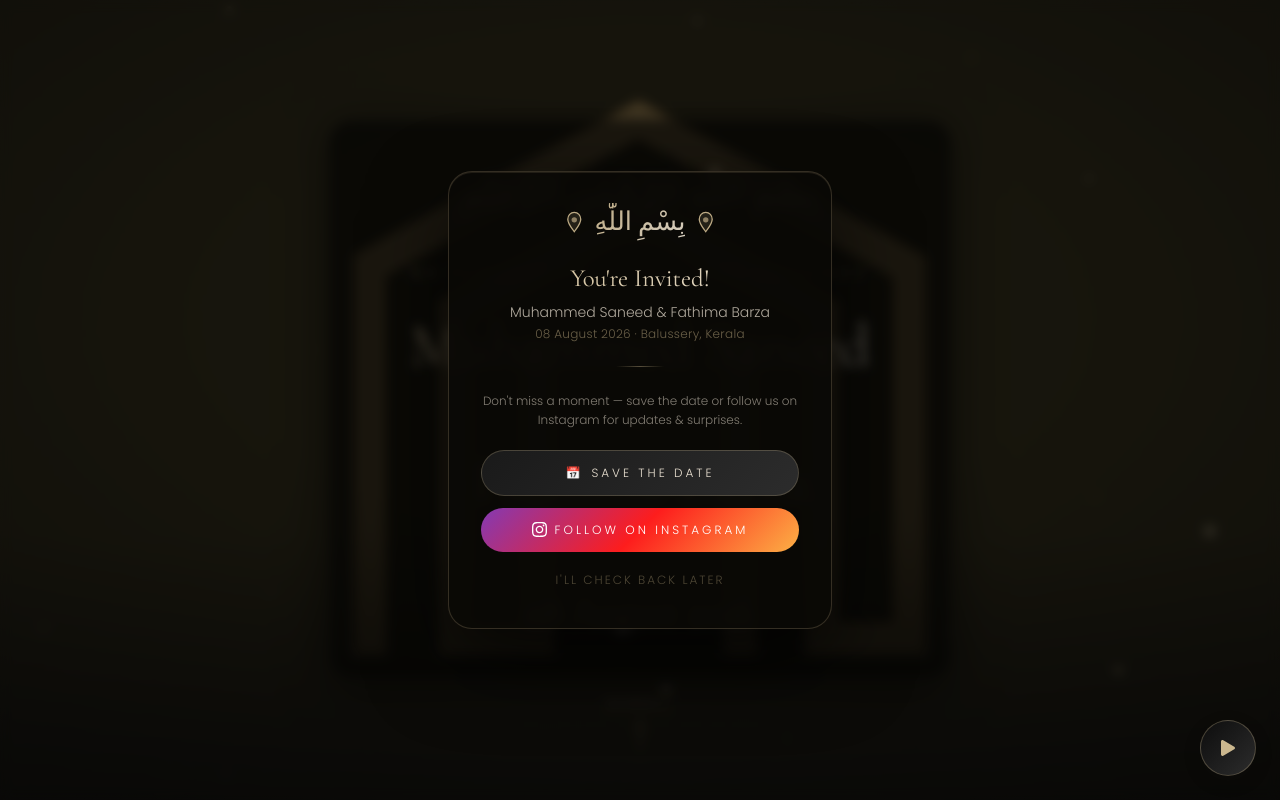
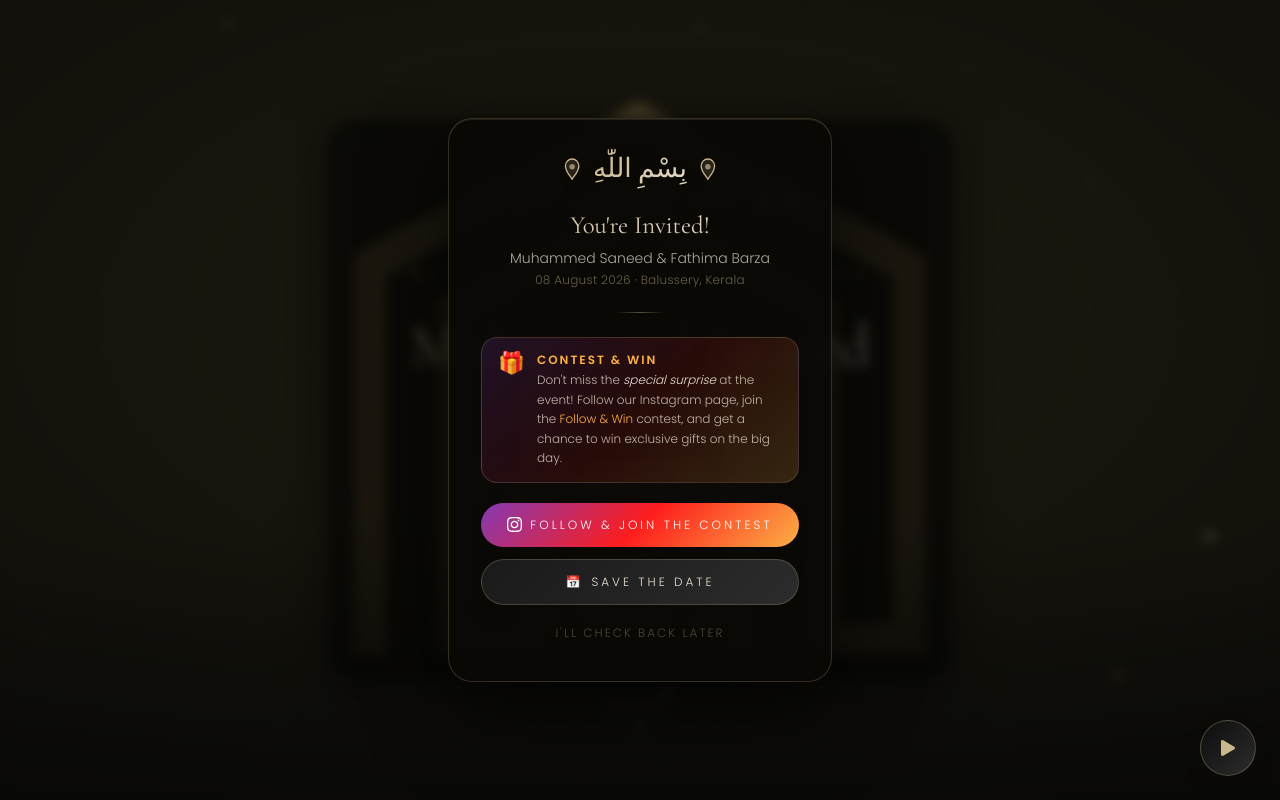
Before and after one commit to MuhammadThanseem/Thanseem-weds-Fathima, a Next.js app: page / in a window 1280 px wide. Shown: the top 800 px of the page. Built offline with nearby package versions, Linux system fonts and the light colour scheme.

Commit message:
Review changes done

```diff
--- a/app/page.tsx
+++ b/app/page.tsx
@@ -7,7 +7,6 @@ import HeroParticles from "@/components/HeroParticles";
 import MusicPlayer from "@/components/MusicPlayer";
 import CountdownSection from "@/components/CountdownSection";
 import CoupleSection from "@/components/CoupleSection";
-import StorySection from "@/components/StorySection";
 import VenueSection from "@/components/VenueSection";
 import RSVPSection from "@/components/RSVPSection";
 import FooterSection from "@/components/FooterSection";
@@ -194,7 +193,6 @@ export default function Home() {
 
       <CoupleSection />
       <CountdownSection />
-      <StorySection />
       <VenueSection />
       <RSVPSection />
       <FooterSection />
--- a/components/HeroNotifyModal.tsx
+++ b/components/HeroNotifyModal.tsx
@@ -131,14 +131,56 @@ export default function HeroNotifyModal() {
                 style={{ background: "linear-gradient(to right, transparent, rgba(203,183,140,0.4), transparent)" }}
               />
 
-              <p
-                className="text-xs font-light mb-5 leading-relaxed"
-                style={{ color: "rgba(232,223,208,0.55)" }}
+              {/* Contest & Win Banner */}
+              <div
+                className="rounded-2xl px-4 py-3.5 mb-5 text-left relative overflow-hidden"
+                style={{
+                  background: "linear-gradient(135deg, rgba(131,58,180,0.18) 0%, rgba(253,29,29,0.12) 50%, rgba(252,176,69,0.18) 100%)",
+                  border: "1px solid rgba(203,183,140,0.2)",
+                }}
               >
-                Don't miss a moment — save the date or follow us on Instagram for updates &amp; surprises.
-              </p>
+                <div className="flex items-start gap-3">
+                  <span style={{ fontSize: "1.35rem", lineHeight: 1 }}>🎁</span>
+                  <div>
+                    <p
+                      className="text-xs font-semibold uppercase tracking-[2px] mb-0.5"
+                      style={{ color: "#fcb045" }}
+                    >
+                      Contest &amp; Win
+                    </p>
+                    <p
+                      className="text-xs font-light leading-relaxed"
+                      style={{ color: "rgba(232,223,208,0.8)" }}
+                    >
+                      Don't miss the{" "}
+                      <span style={{ color: "#E8DFD0", fontStyle: "italic" }}>special surprise</span>{" "}
+                      at the event! Follow our Instagram page, join the{" "}
+                      <span style={{ color: "#fcb045" }}>Follow &amp; Win</span>{" "}
+                      contest, and get a chance to win exclusive gifts on the big day.
+                    </p>
+                  </div>
+                </div>
+              </div>
 
               <div className="space-y-3">
+                {/* Follow on Instagram — primary CTA */}
+                <a
+                  href={INSTAGRAM_URL}
+                  target="_blank"
+                  rel="noopener noreferrer"
+                  onClick={dismiss}
+                  className="flex items-center justify-center gap-2 w-full py-3.5 rounded-full text-xs uppercase tracking-[3px] font-light transition-all hover:opacity-90 active:scale-98"
+                  style={{
+                    background: "linear-gradient(135deg, #833ab4 0%, #fd1d1d 50%, #fcb045 100%)",
+                    color: "#fff",
+                  }}
+                >
+                  <svg width="15" height="15" viewBox="0 0 24 24" fill="currentColor">
+                    <path d="M12 2.163c3.204 0 3.584.012 4.85.07 3.252.148 4.771 1.691 4.919 4.919.058 1.265.069 1.645.069 4.849 0 3.205-.012 3.584-.069 4.849-.149 3.225-1.664 4.771-4.919 4.919-1.266.058-1.644.07-4.85.07-3.204 0-3.584-.012-4.849-.07-3.26-.149-4.771-1.699-4.919-4.92-.058-1.265-.07-1.644-.07-4.849 0-3.204.013-3.583.07-4.849.149-3.227 1.664-4.771 4.919-4.919 1.266-.057 1.645-.069 4.849-.069zm0-2.163c-3.259 0-3.667.014-4.947.072-4.358.2-6.78 2.618-6.98 6.98-.059 1.281-.073 1.689-.073 4.948 0 3.259.014 3.668.072 4.948.2 4.358 2.618 6.78 6.98 6.98 1.281.058 1.689.072 4.948.072 3.259 0 3.668-.014 4.948-.072 4.354-.2 6.782-2.618 6.979-6.98.059-1.28.073-1.689.073-4.948 0-3.259-.014-3.667-.072-4.947-.196-4.354-2.617-6.78-6.979-6.98-1.281-.059-1.69-.073-4.949-.073zm0 5.838c-3.403 0-6.162 2.759-6.162 6.162s2.759 6.163 6.162 6.163 6.162-2.759 6.162-6.163c0-3.403-2.759-6.162-6.162-6.162zm0 10.162c-2.209 0-4-1.79-4-4 0-2.209 1.791-4 4-4s4 1.791 4 4c0 2.21-1.791 4-4 4zm6.406-11.845c-.796 0-1.441.645-1.441 1.44s.645 1.44 1.441 1.44c.795 0 1.439-.645 1.439-1.44s-.644-1.44-1.439-1.44z"/>
+                  </svg>
+                  <span>Follow &amp; Join the Contest</span>
+                </a>
+
                 {/* Save to Calendar */}
                 <a
                   href={CALENDAR_URL}
@@ -154,24 +196,6 @@ export default function HeroNotifyModal() {
                 >
                   <span>📅</span>
                   <span>Save the Date</span>
-                </a>
-
-                {/* Follow on Instagram */}
-                <a
-                  href={INSTAGRAM_URL}
-                  target="_blank"
-                  rel="noopener noreferrer"
-                  onClick={dismiss}
-                  className="flex items-center justify-center gap-2 w-full py-3.5 rounded-full text-xs uppercase tracking-[3px] font-light transition-all hover:opacity-90 active:scale-98"
-                  style={{
-                    background: "linear-gradient(135deg, #833ab4 0%, #fd1d1d 50%, #fcb045 100%)",
-                    color: "#fff",
-                  }}
-                >
-                  <svg width="15" height="15" viewBox="0 0 24 24" fill="currentColor">
-                    <path d="M12 2.163c3.204 0 3.584.012 4.85.07 3.252.148 4.771 1.691 4.919 4.919.058 1.265.069 1.645.069 4.849 0 3.205-.012 3.584-.069 4.849-.149 3.225-1.664 4.771-4.919 4.919-1.266.058-1.644.07-4.85.07-3.204 0-3.584-.012-4.849-.07-3.26-.149-4.771-1.699-4.919-4.92-.058-1.265-.07-1.644-.07-4.849 0-3.204.013-3.583.07-4.849.149-3.227 1.664-4.771 4.919-4.919 1.266-.057 1.645-.069 4.849-.069zm0-2.163c-3.259 0-3.667.014-4.947.072-4.358.2-6.78 2.618-6.98 6.98-.059 1.281-.073 1.689-.073 4.948 0 3.259.014 3.668.072 4.948.2 4.358 2.618 6.78 6.98 6.98 1.281.058 1.689.072 4.948.072 3.259 0 3.668-.014 4.948-.072 4.354-.2 6.782-2.618 6.979-6.98.059-1.28.073-1.689.073-4.948 0-3.259-.014-3.667-.072-4.947-.196-4.354-2.617-6.78-6.979-6.98-1.281-.059-1.69-.073-4.949-.073zm0 5.838c-3.403 0-6.162 2.759-6.162 6.162s2.759 6.163 6.162 6.163 6.162-2.759 6.162-6.163c0-3.403-2.759-6.162-6.162-6.162zm0 10.162c-2.209 0-4-1.79-4-4 0-2.209 1.791-4 4-4s4 1.791 4 4c0 2.21-1.791 4-4 4zm6.406-11.845c-.796 0-1.441.645-1.441 1.44s.645 1.44 1.441 1.44c.795 0 1.439-.645 1.439-1.44s-.644-1.44-1.439-1.44z"/>
-                  </svg>
-                  <span>Follow on Instagram</span>
                 </a>
 
                 {/* Dismiss */}
--- a/components/RSVPSection.tsx
+++ b/components/RSVPSection.tsx
@@ -22,9 +22,7 @@ export default function RSVPSection() {
 
   const initialFormData = {
     name: "",
-    email: "",
     phone: "",
-    guests: "1",
     response: "",
     message: "",
     instagramFollow: "" as FollowStatus,
@@ -256,7 +254,7 @@ export default function RSVPSection() {
         viewport={{ once: true }}
         className="relative z-10 max-w-3xl mx-auto glass-effect rounded-3xl sm:rounded-[36px] md:rounded-[40px] p-6 sm:p-8 md:p-12 premium-shadow animated-border"
       >
-        <SectionHeader label="RSVP" title="Will You Join Us?" />
+        <SectionHeader label="RSVP" title="Follow & Win Contest" />
 
         <form onSubmit={handleSubmit} className="space-y-4 -mt-4">
           {/* Row 1 — Name + Phone */}
@@ -301,7 +299,7 @@ export default function RSVPSection() {
             </div>
           </motion.div>
 
-          {/* Row 2 — Email + Guests */}
+          {/* Row 2 — Email  */}
           <motion.div
             initial={{ opacity: 0, y: 15 }}
             whileInView={{ opacity: 1, y: 0 }}
@@ -311,52 +309,7 @@ export default function RSVPSection() {
           >
             <div>
               <label className="block text-xs font-light text-muted mb-2 uppercase tracking-wider">
-                Email Address
-              </label>
-              <input
-                type="email"
-                name="email"
-                value={formData.email}
-                onChange={handleChange}
-                placeholder="your@email.com"
-                className={inputClass}
-                style={inputStyle}
-                {...focusHandlers}
-              />
-            </div>
-            <div>
-              <label className="block text-xs font-light text-muted mb-2 uppercase tracking-wider">
-                Number of Guests
-              </label>
-              <select
-                name="guests"
-                value={formData.guests}
-                onChange={handleChange}
-                className={inputClass}
-                style={inputStyle}
-              >
-                {["1", "2", "3", "4", "5", "6+"].map((n) => (
-                  <option key={n} value={n}>
-                    {n === "6+"
-                      ? "6 or More"
-                      : `${n} Guest${n !== "1" ? "s" : ""}`}
-                  </option>
-                ))}
-              </select>
-            </div>
-          </motion.div>
-
-          {/* Row 3 — Response + Message */}
-          <motion.div
-            initial={{ opacity: 0, y: 15 }}
-            whileInView={{ opacity: 1, y: 0 }}
-            transition={{ duration: 0.5, delay: 0.2 }}
-            viewport={{ once: true }}
-            className="grid grid-cols-1 sm:grid-cols-2 gap-4"
-          >
-            <div>
-              <label className="block text-xs font-light text-muted mb-2 uppercase tracking-wider">
-                Your Response *
+                Will you be there? *
               </label>
               <select
                 name="response"
@@ -372,7 +325,7 @@ export default function RSVPSection() {
                 <option value="Maybe">Maybe</option>
               </select>
             </div>
-            <div>
+              <div>
               <label className="block text-xs font-light text-muted mb-2 uppercase tracking-wider">
                 Special Message
               </label>
@@ -443,7 +396,7 @@ export default function RSVPSection() {
                 className="text-xs font-light leading-relaxed mb-4"
                 style={{ color: "var(--muted)" }}
               >
-                Followers of {INSTAGRAM_HANDLE} receive a{" "}
+                Selected 4 followers of {INSTAGRAM_HANDLE} receive a{" "}
                 <span style={{ color: "var(--beige-warm)" }}>
                   special surprise gift
                 </span>{" "}
--- a/components/StorySection.tsx
+++ /dev/null
@@ -1,84 +0,0 @@
-"use client";
-
-import { motion } from "framer-motion";
-import { weddingData } from "@/data/wedding";
-import SectionHeader from "@/components/SectionHeader";
-import SectionPetals from "@/components/SectionPetals";
-
-export default function StorySection() {
-  return (
-    <motion.section
-      initial={{ opacity: 0 }}
-      whileInView={{ opacity: 1 }}
-      transition={{ duration: 0.8 }}
-      viewport={{ once: true, margin: "-80px" }}
-      id="story"
-      className="section-light py-16 sm:py-20 md:py-28 px-4 sm:px-6 lg:px-8 overflow-hidden"
-    >
-      <SectionPetals count={14} seed={4} variant="light" />
-      <div className="relative z-10 max-w-4xl mx-auto">
-        <SectionHeader label="Our Journey" title="A Story Written By Allah" />
-
-        <div className="relative">
-          {/* Timeline spine */}
-          <div
-            className="absolute left-7 md:left-8 top-0 bottom-0 w-px hidden sm:block"
-            style={{ background: "linear-gradient(to bottom, var(--beige), transparent)" }}
-          />
-
-          <div className="space-y-8">
-            {weddingData.story.map((item, index) => (
-              <motion.div
-                key={index}
-                initial={{ opacity: 0, x: index % 2 === 0 ? -40 : 40 }}
-                whileInView={{ opacity: 1, x: 0 }}
-                transition={{ duration: 0.7, delay: index * 0.12 }}
-                viewport={{ once: true, margin: "-40px" }}
-                className="group invitation-card hover-lift p-6 sm:p-8 md:p-10 relative"
-              >
-                <div className="flex flex-col sm:flex-row gap-4 sm:gap-6 items-center sm:items-start text-center sm:text-left">
-                  <motion.div
-                    initial={{ scale: 0, rotate: -180 }}
-                    whileInView={{ scale: 1, rotate: 0 }}
-                    transition={{ duration: 0.6, delay: index * 0.12 + 0.1, type: "spring" }}
-                    viewport={{ once: true }}
-                    className="flex-shrink-0 w-12 h-12 sm:w-14 sm:h-14 md:w-16 md:h-16 rounded-full flex items-center justify-center font-heading text-lg sm:text-xl md:text-2xl font-bold shadow-lg relative z-10"
-                    style={{
-                      background: "linear-gradient(135deg, var(--black), var(--black-muted))",
-                      color: "var(--beige)",
-                      border: "1px solid rgba(203,183,140,0.3)",
-                    }}
-                  >
-                    {index + 1}
-                  </motion.div>
-
-                  <div className="flex-grow w-full sm:w-auto">
-                    <motion.h3
-                      initial={{ opacity: 0, y: 10 }}
-                      whileInView={{ opacity: 1, y: 0 }}
-                      transition={{ duration: 0.5, delay: index * 0.12 + 0.15 }}
-                      viewport={{ once: true }}
-                      className="font-heading text-xl sm:text-2xl md:text-3xl text-foreground"
-                    >
-                      {item.title}
-                    </motion.h3>
-
-                    <motion.p
-                      initial={{ opacity: 0 }}
-                      whileInView={{ opacity: 1 }}
-                      transition={{ duration: 0.5, delay: index * 0.12 + 0.2 }}
-                      viewport={{ once: true }}
-                      className="mt-4 text-muted leading-8 font-light"
-                    >
-                      {item.description}
-                    </motion.p>
-                  </div>
-                </div>
-              </motion.div>
-            ))}
-          </div>
-        </div>
-      </div>
-    </motion.section>
-  );
-}
```
